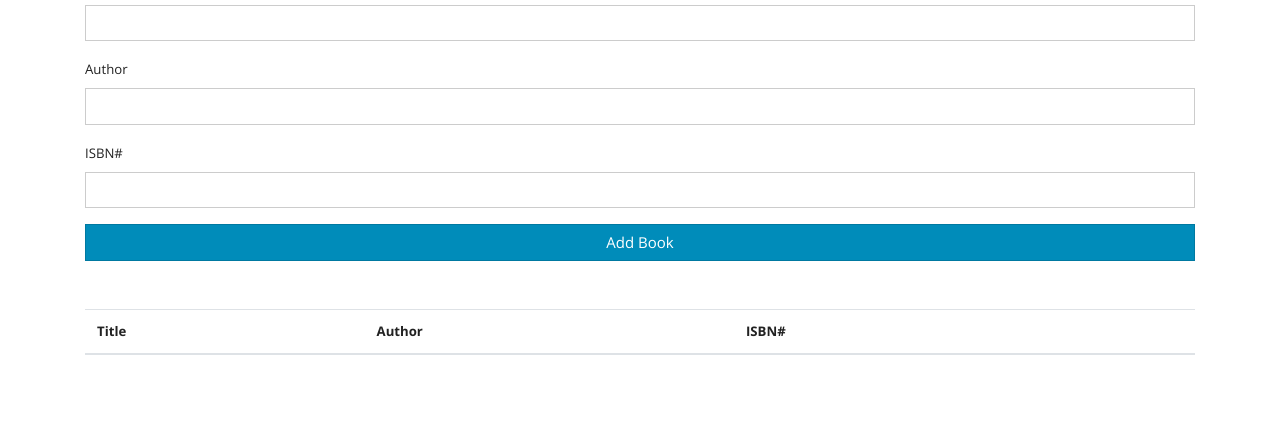
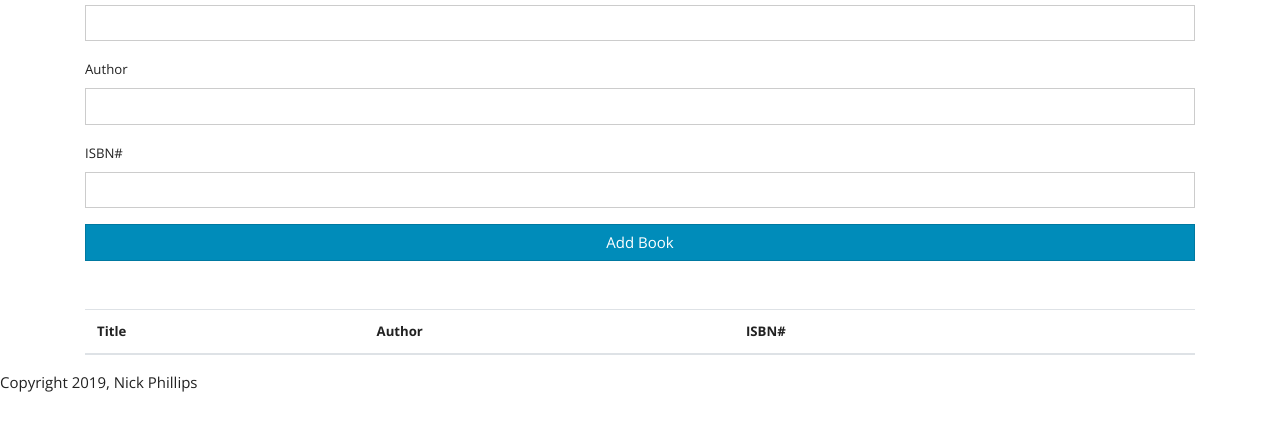
Before and after one commit to itsnickphillips/Book-List, a plain HTML site: page index.html in a window 1280 px wide. Shown: the part 125-556 px from the top of the page. Drawn offline with nearby package versions, Linux system fonts and the light colour scheme.

Commit message:
add copyright

```diff
--- a/index.html
+++ b/index.html
@@ -44,6 +44,10 @@
         </table>
 
     </div>
+
+    <footer>
+        <p class="copyright">Copyright 2019, Nick Phillips</p>
+    </footer>
     <script src="app.js"></script>
 </body>
 
```
